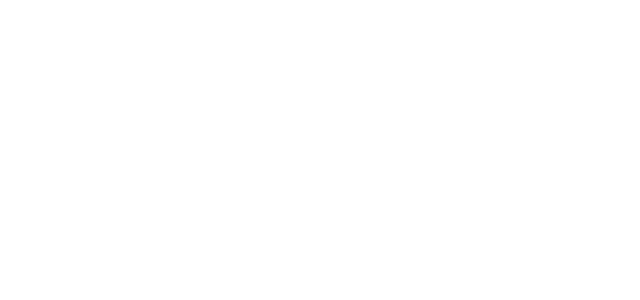
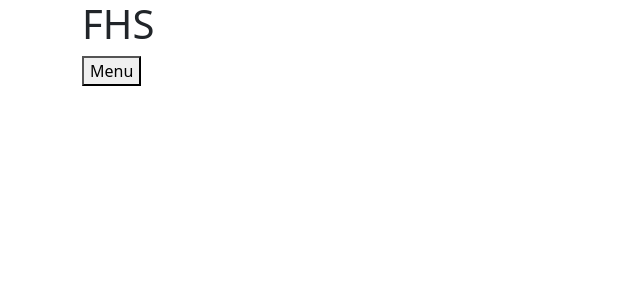
Before and after one commit to nguy0907/personalwork, a Vue app in the folder fhs/: page / in a window 1280 px wide. Shown: the top 300 px of the page, without its empty margins (0-640 px from the left). Built offline with nearby package versions, Linux system fonts and the light colour scheme; the HTML template or start-up script is replaced by a standard one.

Commit message:
adding code

```diff
--- a/fhs/src/App.vue
+++ b/fhs/src/App.vue
@@ -2,8 +2,11 @@
 
 
 
-<div>
+<div class="container">
   <router-link to="/" ></router-link>
+  <router-view>
+
+  </router-view>
 </div>
 </template>
 
--- a/fhs/src/views/Menu.vue
+++ b/fhs/src/views/Menu.vue
@@ -8,6 +8,8 @@
 
   <body>
     <h1>FHS</h1>
+
+    <button>Menu</button>
   </body>
 </template>
 
```
